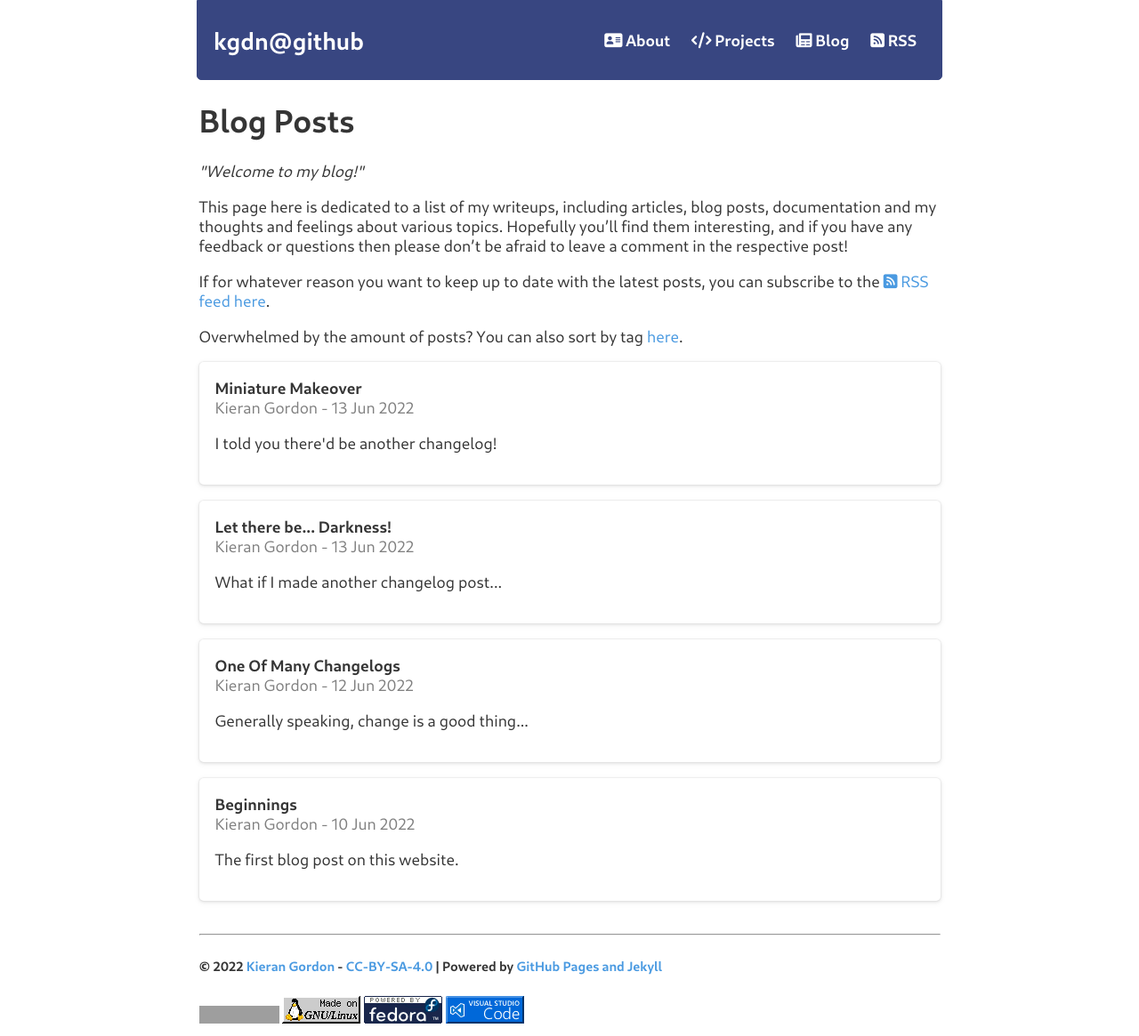
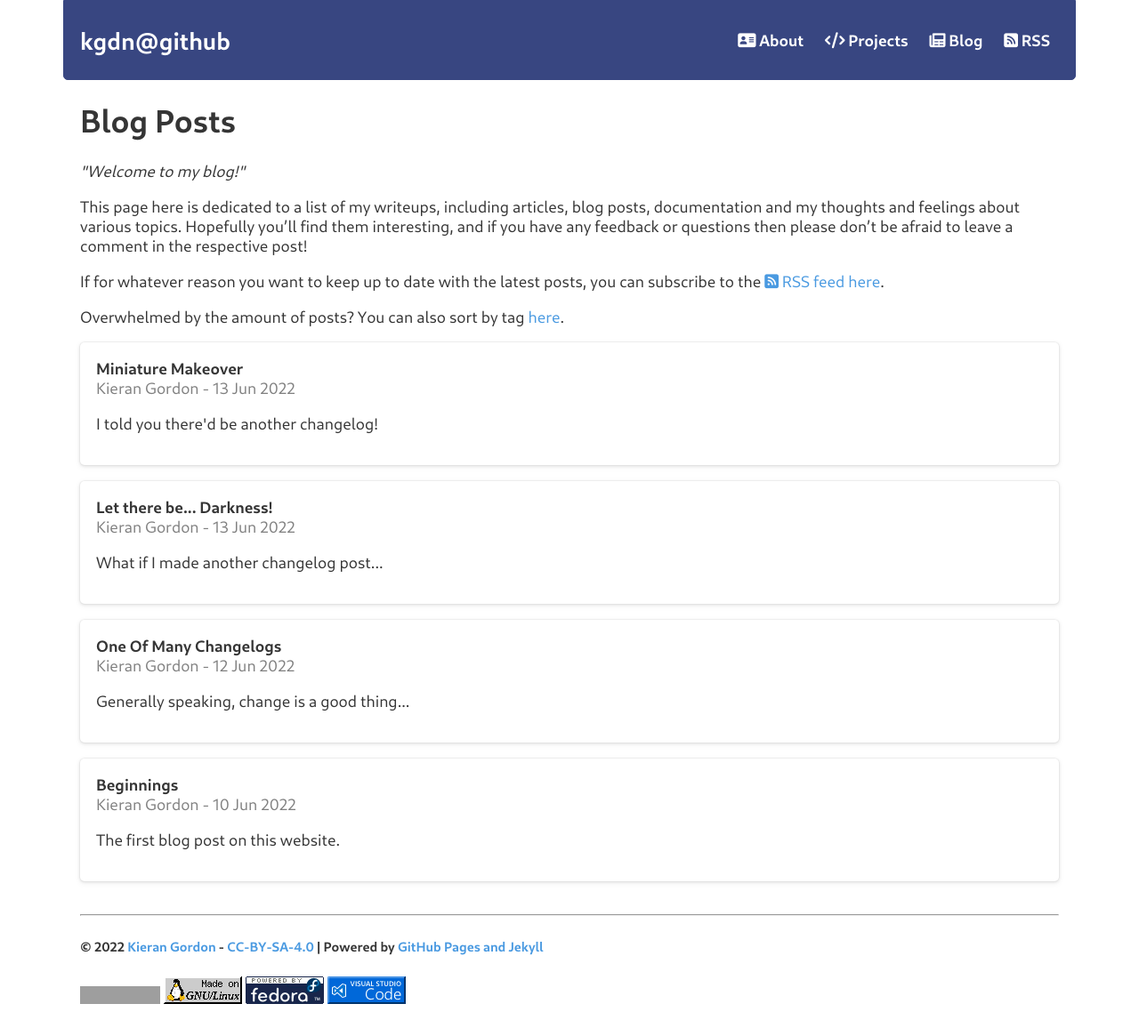
Before and after one commit to kgdn/kgdn.github.io, a Jekyll site: the page built from blog.md, in a window 1280 px wide. Shown: the whole page at 89% size. Built offline with Jekyll 4.4.1, drawn with Linux system fonts in a browser that asks for light colours; after the commit the page ends 1143 px from its top, so only the background shows below that; grey boxes are pictures that could not be loaded.

Commit message:
Update button theme and max width

```diff
--- a/styles/style.css
+++ b/styles/style.css
@@ -64,7 +64,7 @@ header {
   color: white;
   font-weight: bold;
   margin: 0 auto;
-  max-width: 800px;
+  max-width: 1100px;
   border: 1px solid #384681;
   border-radius: 0 0 5px 5px;
 }
@@ -74,7 +74,7 @@ footer nav {
 }
 
 nav {
-  max-width: 833px;
+  max-width: 1100px;
   margin: 0 auto;
   text-align: right;
   padding: 10px 0;
@@ -121,7 +121,7 @@ body a {
 }
 
 .web-container {
-  max-width: 833px;
+  max-width: 1100px;
   margin: 0 auto;
 }
 
@@ -182,8 +182,15 @@ body a {
   margin: 1em 0;
   padding: 1em;
   background-color: #fff;
+  transition: background-color 0.3s ease;
   box-shadow: 0 0 0 1px rgba(0, 0, 0, 0.03), 0 1px 3px 1px rgba(0, 0, 0, 0.07), 0 2px 6px 2px rgba(0, 0, 0, 0.03);
   color: var(--text);
+}
+
+.post-list :hover {
+  /* fade to ##3c3c3c */
+  background-color: #f9f9f9;
+  transition: background-color 0.3s ease;
 }
 
 @media screen and (max-width: 833px) {
@@ -372,8 +379,15 @@ body a {
     margin: 1em 0;
     padding: 1em;
     background-color: #363636;
+    transition: background-color 0.3s ease;
     box-shadow: 0 0 0 1px rgba(0, 0, 0, 0.03), 0 1px 3px 1px rgba(0, 0, 0, 0.07), 0 2px 6px 2px rgba(0, 0, 0, 0.03);
     color: var(--text);
+  }
+
+  .post-list :hover {
+    /* fade to ##3c3c3c */
+    background-color: #3c3c3c;
+    transition: background-color 0.3s ease;
   }
 
   .highlight code {
```
